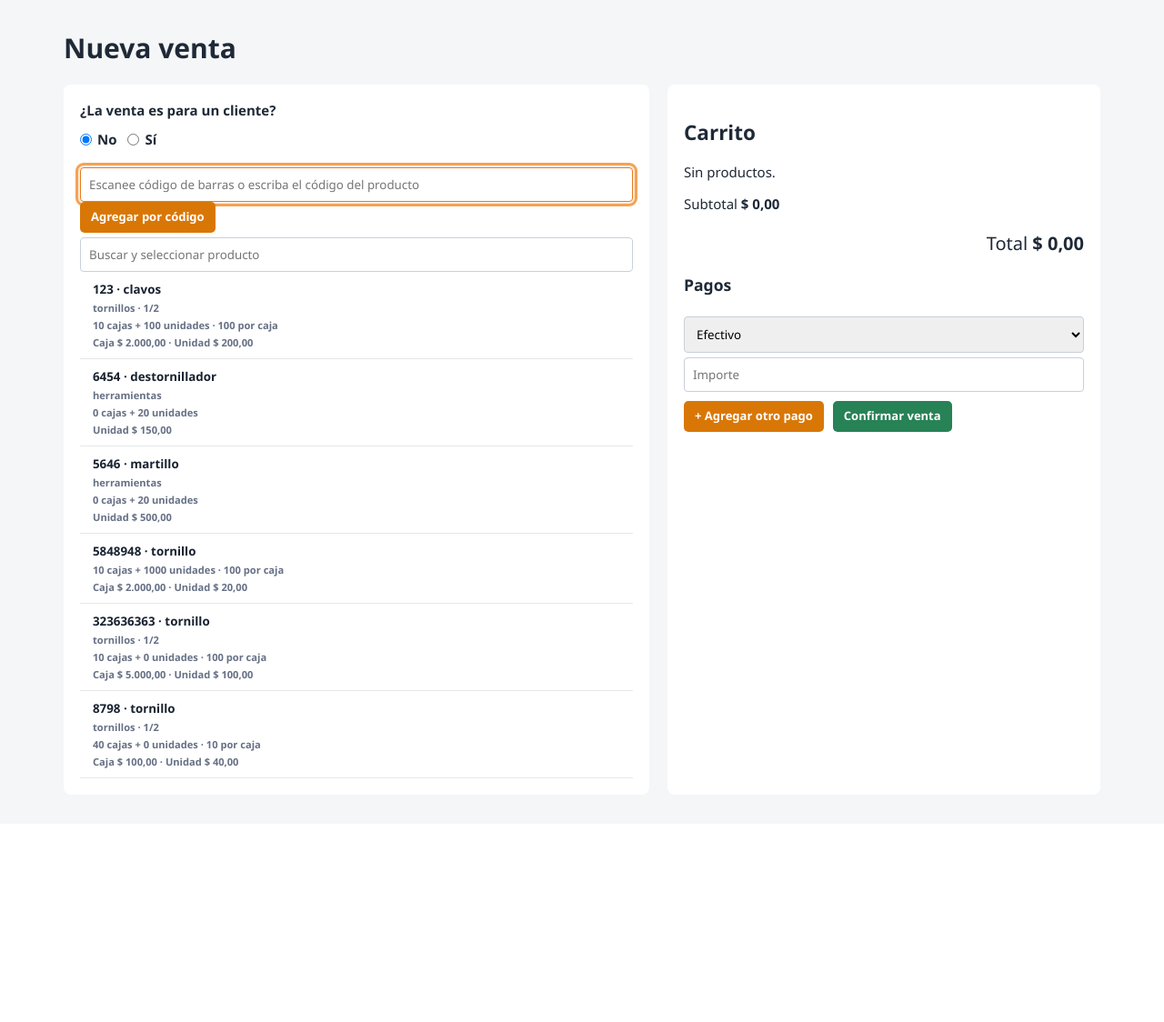
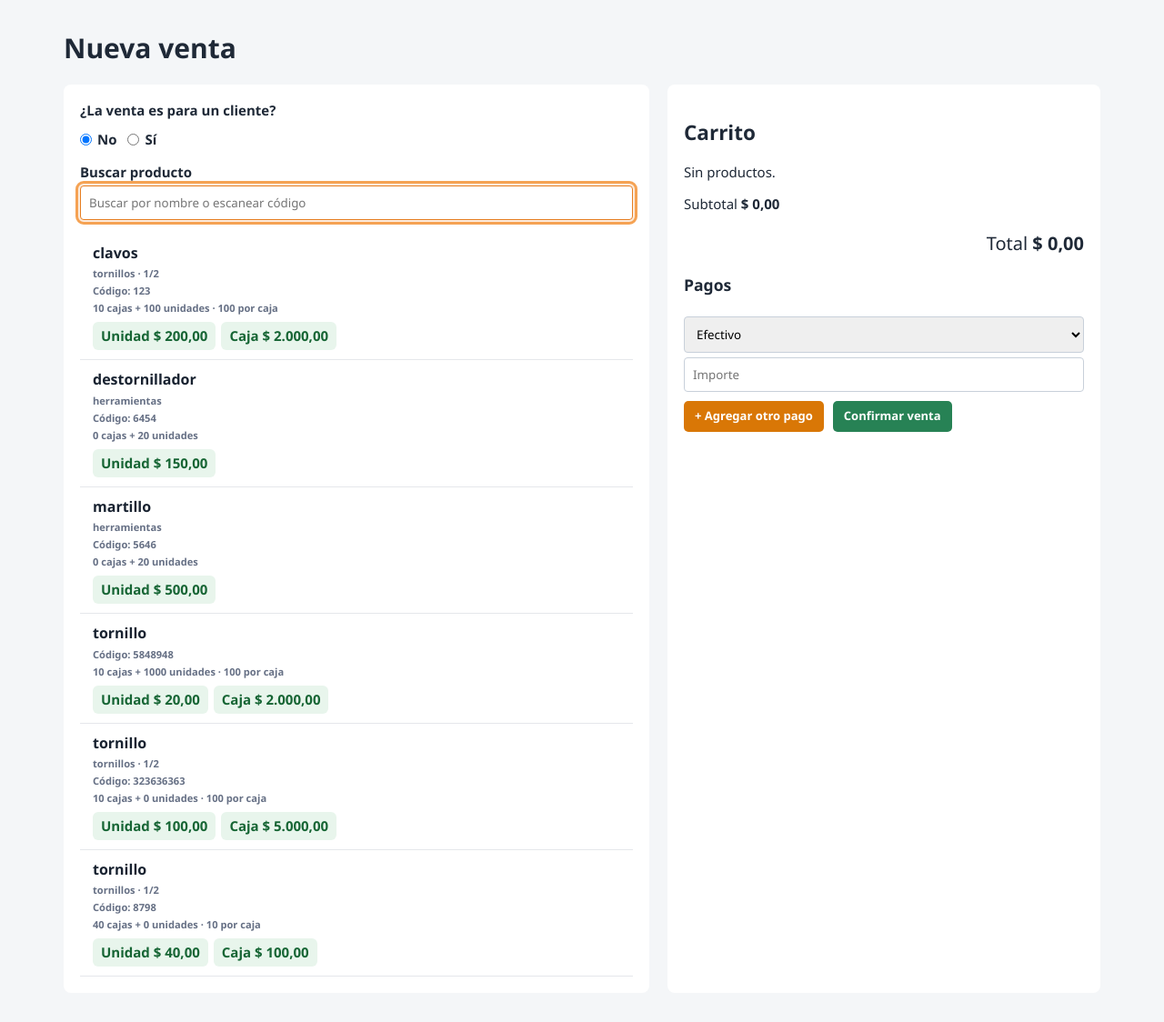
Before and after one commit to cristianM62/ferreteria, a Flask app: page /sales/new in a window 1280 px wide. Shown: the part 64-1188 px from the top of the page at 91% size. Before the commit the page ends 920 px from the top, so only its background shows below. Run offline with Flask 3, Linux system fonts and the light colour scheme; a user stored in the database is signed in; data comes from the database, SQL or seed files in the repository.

Commit message:
Sincronizar FerreSoft con la versión más nueva

```diff
--- a/app/templates/sale_new.html
+++ b/app/templates/sale_new.html
@@ -1,33 +1,52 @@
+{# Pantalla de venta con selección de productos, carrito, descuentos y pagos. #}
 {% extends 'base.html' %}
 {% block content %}
 <h1>Nueva venta</h1>
 <div class="pos">
   <section>
     <div class="customer-choice"><b>¿La venta es para un cliente?</b><label><input type="radio" name="has_customer" value="no" checked> No</label><label><input type="radio" name="has_customer" value="yes"> Sí</label></div>
-    <div id="customer-panel" hidden><label>Clientes<input id="customer-search" placeholder="Escriba para filtrar la lista de clientes"></label><select id="customer"><option value="" data-discount="0">Seleccione un cliente</option>{% for c in customers %}<option value="{{c.id}}" data-discount="{{c.discount_percent}}">{{c.last_name+', '+c.first_name if c.first_name else c.name}} · DNI {{c.dni or '—'}} · {{c.phone}} · {{c.discount_percent}}% desc.</option>{% endfor %}</select></div>
-    <div class="scan-row"><input id="code-entry" placeholder="Escanee código de barras o escriba el código del producto" autofocus><button type="button" id="add-code" class="action-search">Agregar por código</button></div>
-    <input id="find" placeholder="Buscar y seleccionar producto">
-    <div id="product-list">{% for p in products %}<button type="button" class="product product-with-image" data-id="{{p.id}}" data-code="{{p.code}}" data-barcode="{{p.barcode or ''}}" data-name="{{p.name}}{% if p.category %} · {{p.category.name}}{% if p.subcategory %} / {{p.subcategory.name}}{% endif %}{% endif %}" data-box="{{p.box_price}}" data-unit="{{p.unit_price}}" data-boxes="{{p.closed_boxes}}" data-loose="{{p.loose_units}}" data-per-box="{{p.units_per_box}}" data-has-box="{{ 1 if p.has_box_presentation else 0 }}">{% if p.image_filename %}<img class="sale-product-thumb" src="{{url_for('static',filename='uploads/products/' ~ p.image_filename)}}" alt="{{p.name}}" loading="lazy">{% endif %}<span>{{p.code}} · {{p.name}}{% if p.category %}<small>{{p.category.name}}{% if p.subcategory %} · {{p.subcategory.name}}{% endif %}</small>{% endif %}<small>{{p.closed_boxes}} cajas + {{p.loose_units}} unidades{% if p.has_box_presentation %} · {{p.units_per_box}} por caja{% endif %}</small><small>{% if p.has_box_presentation %}Caja {{p.box_price|ars}} · {% endif %}Unidad {{p.unit_price|ars}}</small></span></button>{% endfor %}</div>
+    <input id="customer" type="hidden" value="" data-discount="0">
+    <div id="customer-panel" hidden>
+      <label for="customer-search">Buscar cliente</label>
+      <input id="customer-search" type="search" autocomplete="off" placeholder="Escriba nombre, apellido o DNI" aria-controls="customer-list">
+      <div id="customer-list" class="customer-list" aria-label="Lista de clientes">
+        {% for c in customers %}
+        {% set customer_name = c.last_name+', '+c.first_name if c.first_name else c.name %}
+        <button type="button" class="customer-option" data-id="{{c.id}}" data-name="{{customer_name}}" data-dni="{{c.dni or ''}}" data-discount="{{c.discount_percent}}" aria-pressed="false">
+          <strong>{{customer_name}}</strong>
+          <small>DNI {{c.dni or '—'}}{% if c.phone %} · {{c.phone}}{% endif %} · {{c.discount_percent}}% de descuento</small>
+        </button>
+        {% endfor %}
+      </div>
+      <p id="customer-empty" role="status" {% if customers %}hidden{% endif %}>No hay clientes para mostrar.</p>
+    </div>
+    <label for="find" class="sale-products-label">Buscar producto</label>
+    <input id="find" autocomplete="off" autofocus aria-label="Buscar producto por nombre o código" placeholder="Buscar por nombre o escanear código">
+    <p id="scan-status" role="status" aria-live="polite"></p>
+    <div id="product-list">{% for p in products %}<button type="button" class="product product-with-image" data-id="{{p.id}}" data-code="{{p.code}}" data-name="{{p.name}}{% if p.category %} · {{p.category.name}}{% endif %}{% if p.subcategory %}{{ ' / ' if p.category else ' · ' }}{{p.subcategory.name}}{% endif %}" data-box="{{p.box_price}}" data-unit="{{p.unit_price}}" data-boxes="{{p.closed_boxes}}" data-loose="{{p.loose_units}}" data-per-box="{{p.units_per_box}}" data-has-box="{{ 1 if p.has_box_presentation else 0 }}">{% if p.image_filename %}<img class="sale-product-thumb" src="{{url_for('static',filename='uploads/products/' ~ p.image_filename)}}" alt="{{p.name}}" loading="lazy">{% endif %}<span><strong class="sale-product-name">{{p.name}}</strong>{% if p.category or p.subcategory %}<small>{% if p.category %}{{p.category.name}}{% endif %}{% if p.subcategory %}{% if p.category %} · {% endif %}{{p.subcategory.name}}{% endif %}</small>{% endif %}<small class="product-code">Código: {{p.code}}</small><small>{{p.closed_boxes}} cajas + {{p.loose_units}} unidades{% if p.has_box_presentation %} · {{p.units_per_box}} por caja{% endif %}</small><span class="product-prices"><span class="product-price">Unidad {{p.unit_price|ars}}</span>{% if p.has_box_presentation %}<span class="product-price">Caja {{p.box_price|ars}}</span>{% endif %}</span></span></button>{% endfor %}</div>
   </section>
-  <section class="cart"><h2>Carrito</h2><div id="cart"></div><div class="sale-totals"><p>Subtotal <strong id="subtotal">$ 0,00</strong></p><p id="discount-row" hidden>Descuento de cliente <strong id="discount-total">-$ 0,00</strong></p><p class="total">Total <strong id="total">$ 0,00</strong></p></div><h3>Pagos</h3><div id="payments"><div><select><option value="EFECTIVO">Efectivo</option><option value="DEBITO">Débito</option><option value="CREDITO">Crédito</option><option value="TRANSFERENCIA">Transferencia</option><option value="QR">QR</option></select><input type="number" step="0.01" min="0" placeholder="Importe"></div></div><div class="payment-actions"><button type="button" class="action-add" id="add-payment">+ Agregar otro pago</button><button id="confirm" class="action-save">Confirmar venta</button></div></section>
+  <section class="cart"><h2>Carrito</h2><div id="cart-customer" class="cart-customer" hidden aria-live="polite"><span>Cliente seleccionado</span><strong id="cart-customer-name"></strong><small id="cart-customer-detail"></small><button type="button" id="change-customer" class="action-edit" aria-controls="customer-panel">Cambiar cliente</button><button type="button" id="remove-customer" class="secondary">Quitar cliente</button></div><div id="cart"></div><div class="sale-totals"><p>Subtotal <strong id="subtotal">$ 0,00</strong></p><p id="discount-row" hidden>Descuento de cliente <strong id="discount-total">-$ 0,00</strong></p><p class="total">Total <strong id="total">$ 0,00</strong></p></div><h3>Pagos</h3><div id="payments"><div><select><option value="EFECTIVO">Efectivo</option><option value="DEBITO">Débito</option><option value="CREDITO">Crédito</option><option value="TRANSFERENCIA">Transferencia</option><option value="QR">QR</option></select><input type="number" step="0.01" min="0" placeholder="Importe"></div></div><div class="payment-actions"><button type="button" class="action-add" id="add-payment">+ Agregar otro pago</button><button id="confirm" class="action-save">Confirmar venta</button></div></section>
 </div>
 <dialog id="presentation-dialog"><form method="dialog"><h2 id="dialog-title">Agregar producto</h2><label id="presentation-field">Presentación<select id="presentation"><option value="CAJA">Caja completa</option><option value="UNIDAD">Unidad / fracción</option></select></label><label>Cantidad<input id="presentation-quantity" type="number" min="1" step="1" value="1" required></label><p id="available"></p><menu><button class="secondary" value="cancel">Cancelar</button><button class="action-add" id="add-item" value="default">Agregar al carrito</button></menu></form></dialog>
 <script>
 const items=[], products=[...document.querySelectorAll('.product')], dialog=document.querySelector('#presentation-dialog'); let selected=null;
-const f=n=>'$ '+Number(n).toLocaleString('es-AR',{minimumFractionDigits:2}); const discount=()=>Number(document.querySelector('#customer').selectedOptions[0]?.dataset.discount||0);
-function draw(){let subtotal=0,total=0;document.querySelector('#cart').innerHTML=items.map((x,i)=>{let original=x.price*x.qty,price=x.price*(1-discount()/100),sub=price*x.qty;subtotal+=original;total+=sub;return '<div class="cartline"><span>'+x.name+'<small>'+(x.presentation==='CAJA'?'Caja completa':'Unidad individual')+(discount()?' · '+discount()+'% desc.':'')+'</small></span><input data-i="'+i+'" class="qty" type="number" min="1" step="1" value="'+x.qty+'"><b>'+f(sub)+'</b><button data-remove="'+i+'">×</button></div>'}).join('')||'<p>Sin productos.</p>';document.querySelector('#subtotal').textContent=f(subtotal);document.querySelector('#total').textContent=f(total);let discountAmount=subtotal-total;document.querySelector('#discount-row').hidden=discountAmount<=0;document.querySelector('#discount-total').textContent='-'+f(discountAmount)}
+const f=n=>'$ '+Number(n).toLocaleString('es-AR',{minimumFractionDigits:2}); const discount=()=>Number(document.querySelector('#customer').dataset.discount||0);
+function draw(){let subtotal=0,total=0;document.querySelector('#cart').innerHTML=items.map((x,i)=>{let original=x.price*x.qty,price=x.price*(1-discount()/100),sub=price*x.qty;subtotal+=original;total+=sub;return '<div class="cartline"><span class="cart-product-info"><strong class="cart-product-name">'+x.name+'</strong><small>'+(x.presentation==='CAJA'?'Caja completa':'Unidad individual')+(discount()?' · '+discount()+'% desc.':'')+'</small></span><input data-i="'+i+'" class="qty" type="number" min="1" step="1" value="'+x.qty+'"><b class="cart-price">'+f(sub)+'</b><button data-remove="'+i+'">×</button></div>'}).join('')||'<p>Sin productos.</p>';document.querySelector('#subtotal').textContent=f(subtotal);document.querySelector('#total').textContent=f(total);let discountAmount=subtotal-total;document.querySelector('#discount-row').hidden=discountAmount<=0;document.querySelector('#discount-total').textContent='-'+f(discountAmount)}
 function max(){return document.querySelector('#presentation').value==='CAJA'?Number(selected.dataset.boxes):Number(selected.dataset.boxes)*Number(selected.dataset.perBox)+Number(selected.dataset.loose)}
 function refreshDialog(){let box=document.querySelector('#presentation').value==='CAJA';document.querySelector('#available').textContent='Disponibles: '+max()+' '+(box?'cajas':'unidades');document.querySelector('#presentation-quantity').max=max()}
-function addUnitOnlyProduct(button){let available=Number(button.dataset.boxes)*Number(button.dataset.perBox)+Number(button.dataset.loose);if(available<1){alert('Sin stock disponible');return}let x=items.find(i=>i.id===button.dataset.id&&i.presentation==='UNIDAD');if(x)x.qty+=1;else items.push({id:button.dataset.id,name:button.dataset.name,presentation:'UNIDAD',price:Number(button.dataset.unit),qty:1});draw()}
+function addUnitOnlyProduct(button){let available=Number(button.dataset.boxes)*Number(button.dataset.perBox)+Number(button.dataset.loose);let reserved=items.filter(i=>i.id===button.dataset.id).reduce((sum,i)=>sum+i.qty*(i.presentation==='CAJA'?Number(button.dataset.perBox):1),0);if(available-reserved<1){document.querySelector('#scan-status').textContent='Sin stock disponible para '+button.dataset.name;return false}let x=items.find(i=>i.id===button.dataset.id&&i.presentation==='UNIDAD');if(x)x.qty+=1;else items.push({id:button.dataset.id,name:button.dataset.name,presentation:'UNIDAD',price:Number(button.dataset.unit),qty:1});draw();return true}
 function selectProduct(button){selected=button;let canBox=button.dataset.hasBox==='1';if(!canBox){addUnitOnlyProduct(button);return}document.querySelector('#dialog-title').textContent=button.dataset.name;document.querySelector('#presentation-field').hidden=false;document.querySelector('#presentation').value=Number(button.dataset.boxes)>0?'CAJA':'UNIDAD';refreshDialog();dialog.showModal();document.querySelector('#presentation-quantity').focus()}
 products.forEach(b=>b.onclick=()=>selectProduct(b));document.querySelector('#presentation').onchange=refreshDialog;
 document.querySelector('#add-item').onclick=e=>{let presentation=document.querySelector('#presentation').value,qty=Number(document.querySelector('#presentation-quantity').value);if(!Number.isInteger(qty)||qty<1||qty>max()){e.preventDefault();alert('Cantidad inválida');return}let x=items.find(i=>i.id===selected.dataset.id&&i.presentation===presentation);if(x)x.qty+=qty;else items.push({id:selected.dataset.id,name:selected.dataset.name,presentation,price:Number(presentation==='CAJA'?selected.dataset.box:selected.dataset.unit),qty});draw()};
-function addByCode(){let code=document.querySelector('#code-entry').value.trim().toLowerCase(),p=products.find(x=>x.dataset.code.toLowerCase()===code||x.dataset.barcode.toLowerCase()===code);if(!p){alert('No se encontró un producto con ese código');return}document.querySelector('#code-entry').value='';selectProduct(p)}
-document.querySelector('#add-code').onclick=addByCode;document.querySelector('#code-entry').onkeydown=e=>{if(e.key==='Enter'){e.preventDefault();addByCode()}};
-document.querySelectorAll('input[name=has_customer]').forEach(r=>r.onchange=()=>{let yes=document.querySelector('input[name=has_customer]:checked').value==='yes';document.querySelector('#customer-panel').hidden=!yes;if(!yes)document.querySelector('#customer').value='';draw()});
-document.querySelector('#customer-search').oninput=e=>[...document.querySelector('#customer').options].forEach(o=>o.hidden=o.value&&!o.text.toLowerCase().includes(e.target.value.toLowerCase()));document.querySelector('#customer').onchange=draw;document.querySelector('#find').oninput=e=>products.forEach(b=>b.hidden=!b.textContent.toLowerCase().includes(e.target.value.toLowerCase()));
+function filterProducts(){const query=document.querySelector('#find').value.trim().toLowerCase();products.forEach(p=>p.hidden=!(p.dataset.name+' '+p.dataset.code).toLowerCase().includes(query));}
+function addByCode(){const input=document.querySelector('#find'),code=input.value.trim().toLowerCase(),status=document.querySelector('#scan-status');if(!code)return;const matches=products.filter(x=>x.dataset.code.toLowerCase()===code);input.focus();if(matches.length!==1){status.textContent=matches.length?'El código coincide con varios productos. Seleccione el producto de la lista.':'Seleccione un producto de la lista o escanee su código exacto.';input.select();return}if(addUnitOnlyProduct(matches[0])){status.textContent='Agregado: '+matches[0].dataset.name;input.value='';filterProducts();}else input.select();}
+document.querySelector('#find').onkeydown=e=>{if(e.key==='Enter'){e.preventDefault();addByCode()}};
+dialog.addEventListener('close',()=>document.querySelector('#find').focus());
+document.querySelector('#find').oninput=()=>{filterProducts();document.querySelector('#scan-status').textContent='';};
 document.querySelector('#cart').onchange=e=>{if(e.target.className==='qty'){items[e.target.dataset.i].qty=Number(e.target.value);draw()}};document.querySelector('#cart').onclick=e=>{if(e.target.dataset.remove!==undefined){items.splice(e.target.dataset.remove,1);draw()}};
 document.querySelector('#add-payment').onclick=()=>document.querySelector('#payments').insertAdjacentHTML('beforeend','<div><select><option value="EFECTIVO">Efectivo</option><option value="DEBITO">Débito</option><option value="CREDITO">Crédito</option><option value="TRANSFERENCIA">Transferencia</option><option value="QR">QR</option></select><input type="number" step="0.01" min="0" placeholder="Importe"></div>');
 document.querySelector('#confirm').onclick=async()=>{let button=document.querySelector('#confirm'),payments=[...document.querySelectorAll('#payments div')].map(x=>({method:x.querySelector('select').value,amount:x.querySelector('input').value})).filter(p=>p.amount),saleItems=items.map(x=>({product_id:x.id,presentation:x.presentation,quantity:x.qty}));button.disabled=true;try{let r=await fetch('{{url_for('sale_create')}}',{method:'POST',headers:{'Content-Type':'application/json'},body:JSON.stringify({customer_id:document.querySelector('#customer').value,items:saleItems,payments})}),d=await r.json();if(d.ok){let vuelto=Number(d.change_due||0),mensaje='Venta exitosa. Ticket N.º '+d.sale_id;if(vuelto>0)mensaje+='\nVuelto a entregar: '+f(vuelto);alert(mensaje);location=d.redirect}else alert(d.error)}finally{button.disabled=false}};
 draw();
-</script>{% endblock %}
+</script>
+<script src="{{url_for('static',filename='sale-customers.js')}}"></script>
+{% endblock %}
```
